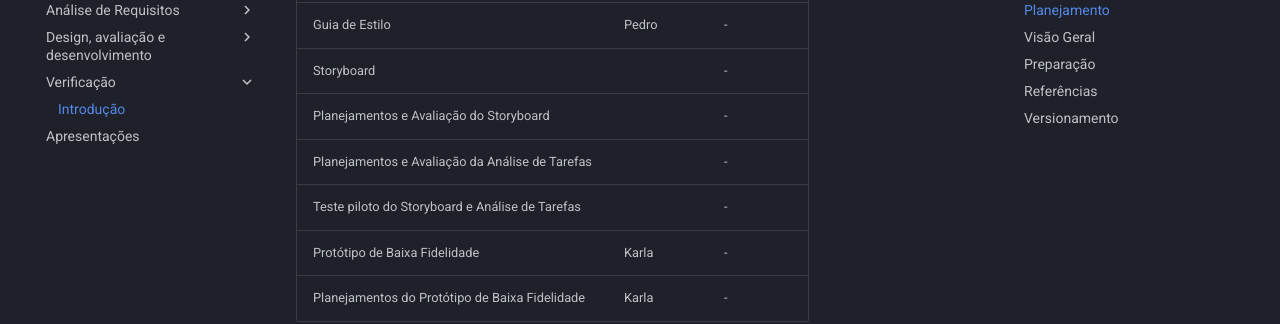
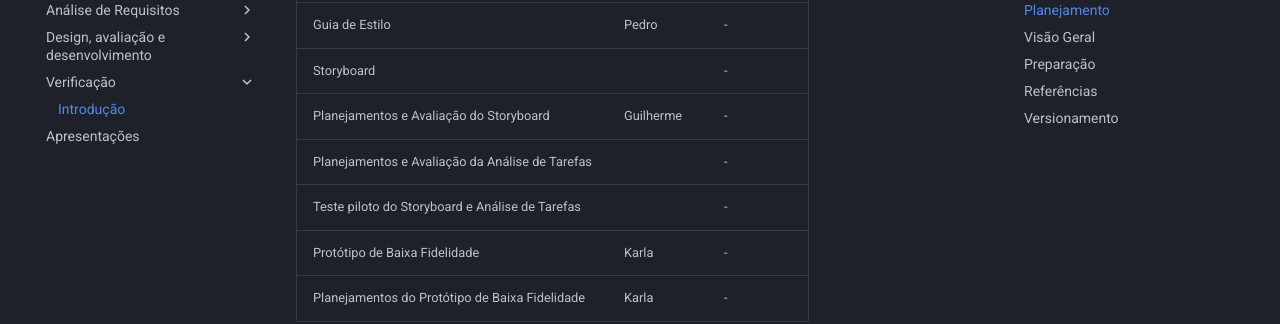
Before and after one commit to JoaoGElvas/2022.1-CIEE, an MkDocs documentation site: the page built from docs/Verificacao_dos_artefatos/introducao.md, in a window 1280 px wide and 900 px high, scrolled down 1129 px. Shown: the part 152-476 px from the top of the window. Built offline with MkDocs 1.6.1 and Material for MkDocs 9.7.7, drawn with Linux system fonts in a browser that asks for light colours.

Commit message:
Update introducao.md

```diff
--- a/docs/Verificacao_dos_artefatos/introducao.md
+++ b/docs/Verificacao_dos_artefatos/introducao.md
@@ -28,7 +28,7 @@ Para a verificação dos artefatos organizamos o grupo de modo que cada integran
 | Metas de Usabilidade |  | - |
 | Guia de Estilo | Pedro | - |
 | Storyboard |  | - |
-| Planejamentos e Avaliação do Storyboard |  | - |
+| Planejamentos e Avaliação do Storyboard | Guilherme | - |
 | Planejamentos e Avaliação da Análise de Tarefas |  | - |
 | Teste piloto do Storyboard e Análise de Tarefas |  | - |
 | Protótipo de Baixa Fidelidade  | Karla | - |
```
